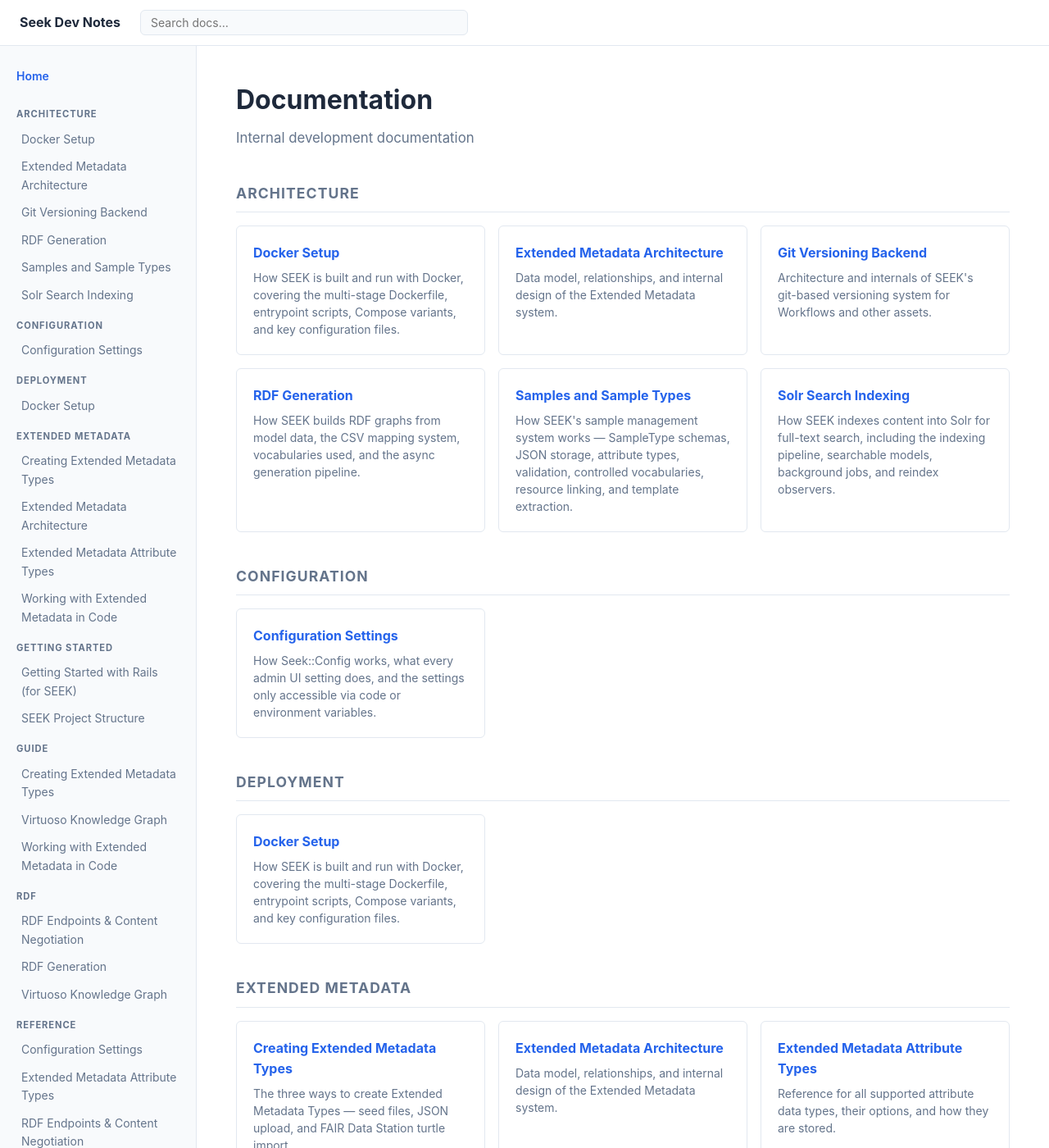
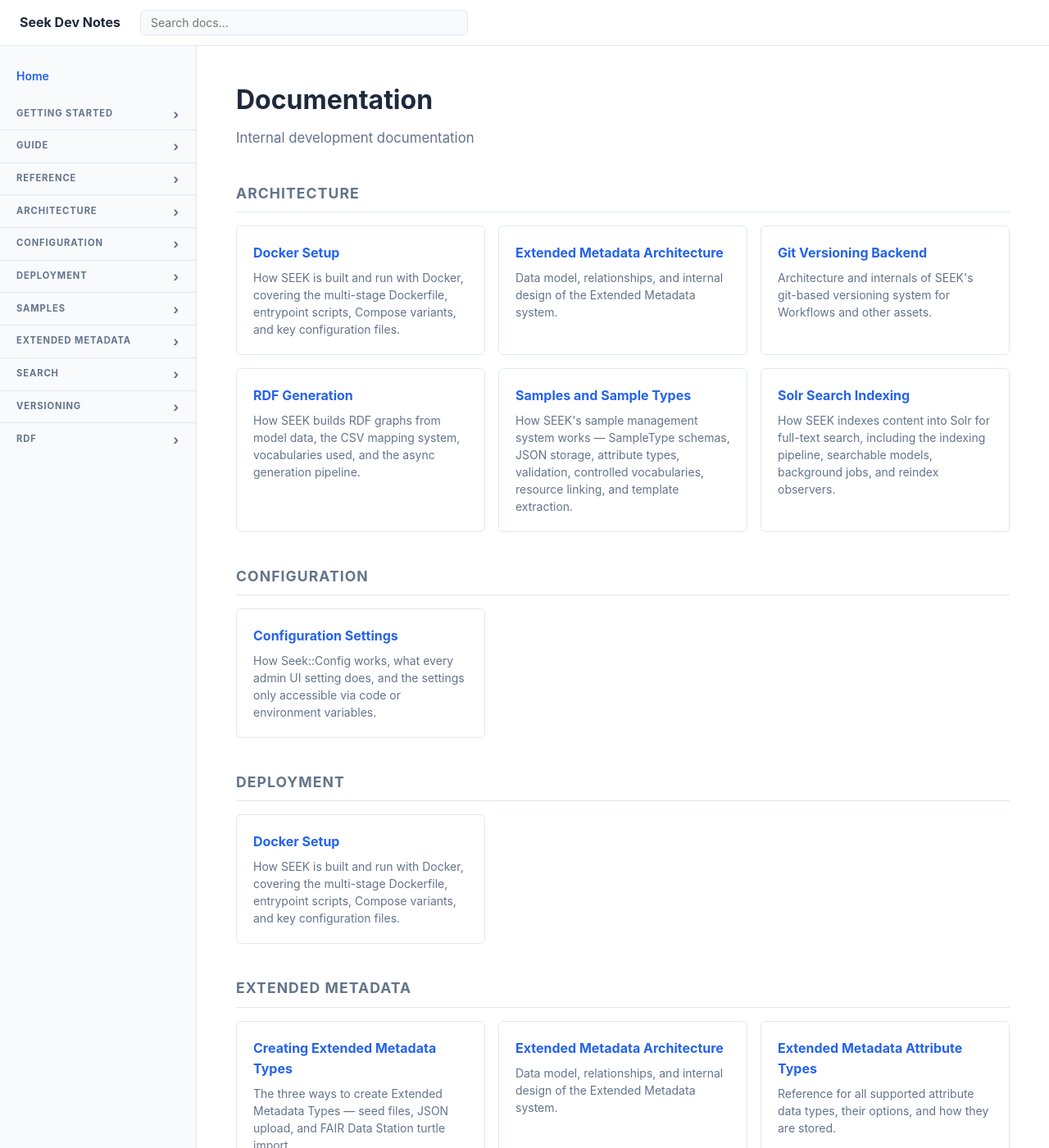
Before and after one commit to stuzart/seek-dev-notes, a Jekyll site: the page built from index.html, in a window 1280 px wide and 1400 px high. Shown: the whole window at 82% size. Built offline with Jekyll 4.4.1, drawn with Linux system fonts in a browser that asks for light colours.

Commit message:
Accordion sidebar with entry-level category ordering

```diff
--- a/_layouts/default.html
+++ b/_layouts/default.html
@@ -21,6 +21,8 @@
     <nav class="sidebar">
       <a href="{{ '/' | relative_url }}" class="nav-home {% if page.url == '/' %}active{% endif %}">Home</a>
 
+      {% assign preferred_order = "Getting Started,Guide,Reference,Architecture,Configuration,Deployment,Samples,Extended Metadata,Search,Versioning,RDF" | split: "," %}
+
       {% assign all_categories = "" | split: "" %}
       {% for doc in site.docs %}
         {% for cat in doc.categories %}
@@ -29,18 +31,39 @@
           {% endunless %}
         {% endfor %}
       {% endfor %}
-      {% assign all_categories = all_categories | sort %}
+
+      {% assign ordered_categories = "" | split: "" %}
+      {% for cat in preferred_order %}
+        {% if all_categories contains cat %}
+          {% assign ordered_categories = ordered_categories | push: cat %}
+        {% endif %}
+      {% endfor %}
+      {% assign remaining = all_categories | sort %}
+      {% for cat in remaining %}
+        {% unless ordered_categories contains cat %}
+          {% assign ordered_categories = ordered_categories | push: cat %}
+        {% endunless %}
+      {% endfor %}
+
       {% assign sorted_docs = site.docs | sort: "title" %}
 
-      {% for cat in all_categories %}
-        <div class="nav-category">{{ cat }}</div>
+      {% for cat in ordered_categories %}
+        {% assign is_open = false %}
         {% for doc in sorted_docs %}
-          {% if doc.categories contains cat %}
-            <a href="{{ doc.url | relative_url }}" class="nav-link {% if page.url == doc.url %}active{% endif %}">
-              {{ doc.title }}
-            </a>
+          {% if doc.categories contains cat and doc.url == page.url %}
+            {% assign is_open = true %}
           {% endif %}
         {% endfor %}
+        <details class="nav-group"{% if is_open %} open{% endif %}>
+          <summary class="nav-category">{{ cat }}</summary>
+          {% for doc in sorted_docs %}
+            {% if doc.categories contains cat %}
+              <a href="{{ doc.url | relative_url }}" class="nav-link {% if page.url == doc.url %}active{% endif %}">
+                {{ doc.title }}
+              </a>
+            {% endif %}
+          {% endfor %}
+        </details>
       {% endfor %}
     </nav>
 
--- a/assets/css/main.css
+++ b/assets/css/main.css
@@ -155,13 +155,45 @@
 
 .nav-home:hover, .nav-home.active { color: var(--accent); text-decoration: none; }
 
+.nav-group {
+  border-bottom: 1px solid var(--border);
+}
+
+.nav-group:last-child {
+  border-bottom: none;
+}
+
 .nav-category {
-  padding: 0.75rem 1.25rem 0.25rem;
+  padding: 0.65rem 1.25rem;
   font-size: 0.7rem;
   font-weight: 700;
   text-transform: uppercase;
   letter-spacing: 0.08em;
   color: var(--text-muted);
+  cursor: pointer;
+  list-style: none;
+  display: flex;
+  align-items: center;
+  justify-content: space-between;
+  user-select: none;
+}
+
+.nav-category::-webkit-details-marker { display: none; }
+
+.nav-category::after {
+  content: '›';
+  font-size: 1rem;
+  line-height: 1;
+  transition: transform 0.15s ease;
+  display: inline-block;
+}
+
+.nav-group[open] > .nav-category::after {
+  transform: rotate(90deg);
+}
+
+.nav-category:hover {
+  color: var(--text);
 }
 
 .nav-link {
```
